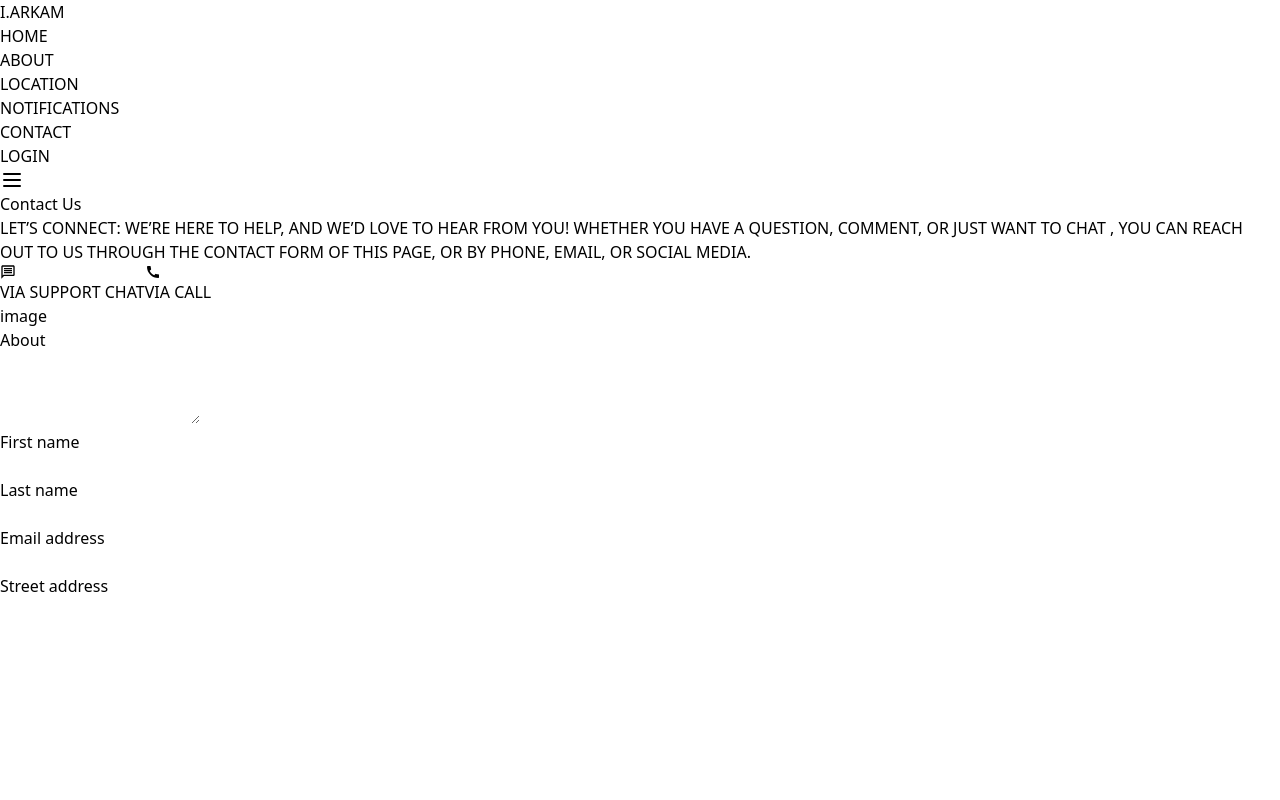
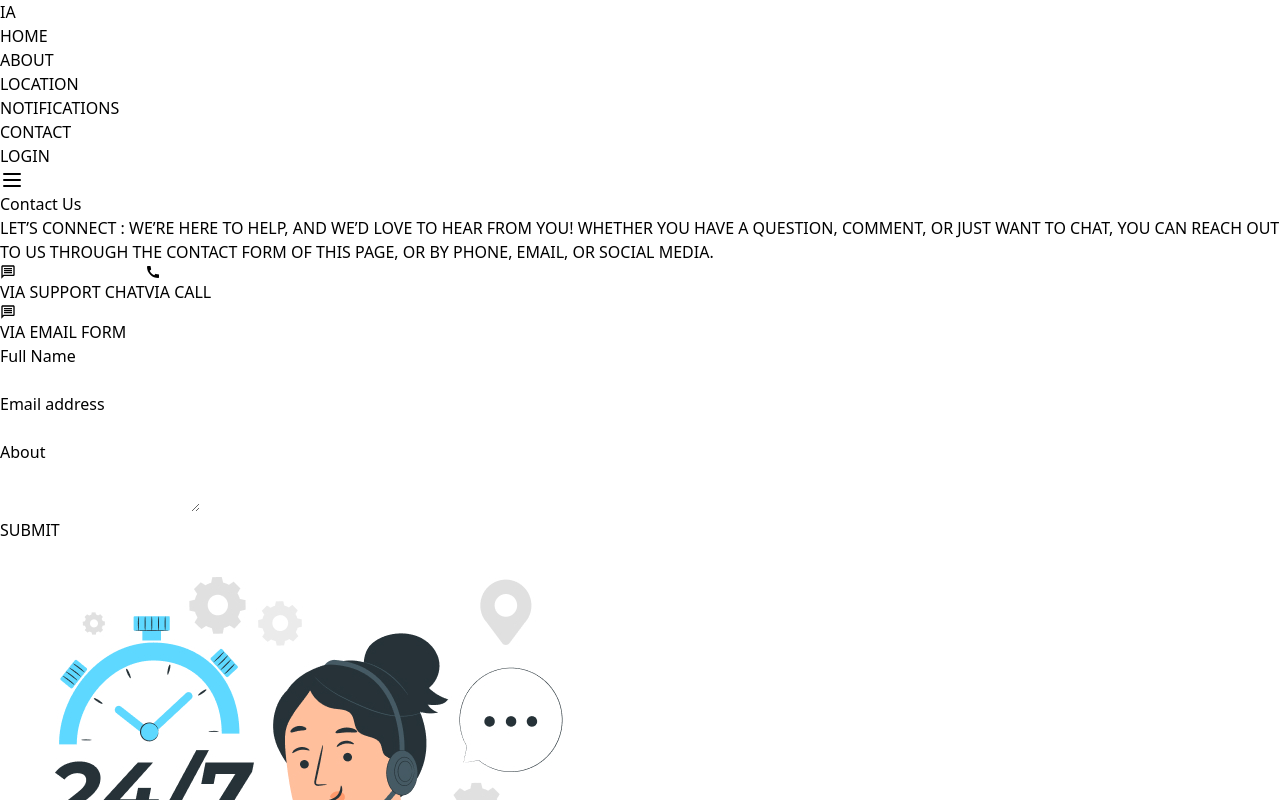
Before and after one commit to Istekhar-Arkam/Contact-Us-Dashboard, a React (Vite) app: page / in a window 1280 px wide. Shown: the top 800 px of the page. Built offline with nearby package versions, Linux system fonts and the light colour scheme.

Commit message:
all set ui

```diff
--- a/src/componentButton/button1.jsx
+++ b/src/componentButton/button1.jsx
@@ -1,7 +1,7 @@
 import React from "react";
 const Button1 = (props) => {
   return (
-    <button class="flex items-center gap-2 relative px-5 py-2 rounded-md bg-white isolation-auto z-10 border-2 border-black before:absolute before:w-full before:transition-all before:duration-700 before:hover:w-full before:-left-full before:hover:left-0 before:rounded-full before:bg-black before:-z-10 before:aspect-square before:hover:scale-150 overflow-hidden before:hover:duration-700 hover:text-white mb-2 min-w-14">
+    <button class="flex items-center justify-center gap-2 sm:gap-4relative py-2 rounded-md bg-white isolation-auto z-10 border-2 border-black before:absolute before:w-full before:transition-all before:duration-700 before:hover:w-full before:-left-full before:hover:left-0 before:rounded-full before:bg-black before:-z-10 before:aspect-square before:hover:scale-150 overflow-hidden before:hover:duration-700 hover:text-white mb-4 min-w-52 font-semibold">
       {props.icon}{props.text}
 
     </button>
--- a/src/componentButton/button2.jsx
+++ b/src/componentButton/button2.jsx
@@ -1,10 +1,11 @@
-import React from 'react'
-
+import React from "react";
+import { MdOutlineMessage } from "react-icons/md";
 const Button2 = () => {
   return (
-    <button class="flex items-center gap-2 relative px-5 py-2 rounded-md bg-white isolation-auto z-10 border-2 border-black before:absolute before:w-full before:transition-all before:duration-700 before:hover:w-full before:-left-full before:hover:left-0 before:rounded-full before:bg-black before:-z-10 before:aspect-square before:hover:scale-150 overflow-hidden before:hover:duration-700 hover:text-white mb-2 min-w-40">VIA EMAIL FORM
-        </button>
-  )
-}
+    <button class="flex items-center justify-center gap-2 relative py-2 rounded-md bg-white isolation-auto z-10 border-2 border-black before:absolute before:w-full before:transition-all before:duration-700 before:hover:w-full before:-left-full before:hover:left-0 before:rounded-full before:bg-black before:-z-10 before:aspect-square before:hover:scale-150 overflow-hidden before:hover:duration-700 hover:text-white mb-5 min-w-80 font-semibold sm:ml-20">
+      {<MdOutlineMessage className="text-xl ma" />}VIA EMAIL FORM
+    </button>
+  );
+};
 
-export default Button2
+export default Button2;
--- a/src/components/contactHeader.jsx
+++ b/src/components/contactHeader.jsx
@@ -6,20 +6,20 @@ const ContactHeader = () => {
     <>
       {/* container */}
       <div className="flex justify-center">
-        <div className="border-4 border-red-600 max-w-5xl mx-4 my-10">
+        <div className="max-w-5xl">
           {/* contact container */}
 
           <div className="px-4">
             <h1 className="font-bold text-3xl py-7 sm:text-6xl">Contact Us</h1>
-            <p className="font-serif">
-              LET’S CONNECT: WE’RE HERE TO HELP, AND WE’D LOVE TO HEAR FROM YOU!
-              WHETHER YOU HAVE A QUESTION, COMMENT, OR JUST WANT TO CHAT , YOU
-              CAN REACH OUT TO US THROUGH THE CONTACT FORM OF THIS PAGE, OR BY
-              PHONE, EMAIL, OR SOCIAL MEDIA.
+            <p>
+              LET’S CONNECT : WE’RE HERE TO HELP, AND WE’D LOVE TO HEAR FROM
+              YOU! WHETHER YOU HAVE A QUESTION, COMMENT, OR JUST WANT TO CHAT,
+              YOU CAN REACH OUT TO US THROUGH THE CONTACT FORM OF THIS PAGE, OR
+              BY PHONE, EMAIL, OR SOCIAL MEDIA.
             </p>
           </div>
           <FirstForm />
-          <SecondForm/>
+          <SecondForm />
         </div>
       </div>
     </>
--- a/src/components/firstForm.jsx
+++ b/src/components/firstForm.jsx
@@ -3,19 +3,16 @@ import Button1 from "../componentButton/button1";
 import { MdOutlineMessage } from "react-icons/md";
 import { MdCall } from "react-icons/md";
 
-
 const FirstForm = () => {
   return (
     <>
       <div className="flex flex-col sm:flex-row">
-        <div className="border-2 border-blue-700 my-5 mx-2 sm:flex sm:px-10 sm:gap-5 flex flex-col sm:flex-row-2 w-3/5">
-          <Button1 text="VIA SUPPORT CHAT" icon={<MdOutlineMessage className="text-xl"/>} />
-          <Button1 text="VIA CALL" icon={<MdCall className="text-xl"/>} />
-
-        </div>
-
-        <div className="border-2 border-yellow-500">image
-
+        <div className="my-5 sm:px-10 sm:gap-5 flex flex-col sm:flex-row">
+          <Button1
+            text="VIA SUPPORT CHAT"
+            icon={<MdOutlineMessage className="text-xl ma" />}
+          />
+          <Button1 text="VIA CALL" icon={<MdCall className="text-xl" />} />
         </div>
       </div>
     </>
--- a/src/components/navbar.jsx
+++ b/src/components/navbar.jsx
@@ -35,8 +35,8 @@ export function Navbar() {
     <div className="relative w-full bg-white">
       <div className="mx-auto flex items-center justify-between px-4 py-2 sm:px-6 lg:px-7 sm:h-16 shadow-lg bg-black text-white">
         <div className="inline-flex items-center space-x-2">
-          <h1 className="font-black text-2xl px-7 hover:bg-lime-500 hover:text-slate-200">
-            I.ARKAM
+          <h1 className="text-white text-2xl px-7 hover:bg-lime-500 hover:text-slate-200 font-medium">
+            IA
           </h1>
         </div>
         <div className="hidden grow items-start lg:flex">
--- a/src/components/secondForm.jsx
+++ b/src/components/secondForm.jsx
@@ -1,71 +1,31 @@
-
+import Button2 from "../componentButton/button2";
+import contactImage from "../assets/image/contactImage.jpg"
 
 export default function SecondForm() {
   return (
     <form>
-      <div className="space-y-12">
-        <div className="border-b border-gray-900/10 pb-12">
-          <div className="mt-10 grid grid-cols-1 gap-x-6 gap-y-8 sm:grid-cols-6">
-            <div className="col-span-full">
-              <label
-                htmlFor="about"
-                className="block text-sm font-medium leading-6 text-gray-900"
-              >
-                About
-              </label>
-              <div className="mt-2">
-                <textarea
-                  id="about"
-                  name="about"
-                  rows={3}
-                  className="block w-full rounded-md border-0 py-1.5 text-gray-900 shadow-sm ring-1 ring-inset ring-gray-300 placeholder:text-gray-400 focus:ring-2 focus:ring-inset focus:ring-indigo-600 sm:text-sm sm:leading-6"
-                  defaultValue={""}
-                />
-              </div>
-
-            </div>
-          </div>
-        </div>
-
-        <div className="border-b border-gray-900/10 pb-12">
-          <div className="mt-10 grid grid-cols-1 gap-x-6 gap-y-8 sm:grid-cols-6">
-            <div className="sm:col-span-3">
+      <div className="space-y-12 flex flex-col sm:flex-row">
+        <div className="border-b border-gray-900/10">
+          <Button2 />
+          <div className="mt-5 grid grid-cols-1 gap-x-6 gap-y-8 sm:grid-cols-6">
+            <div className="sm:col-span-3 w-full">
               <label
                 htmlFor="first-name"
                 className="block text-sm font-medium leading-6 text-gray-900"
               >
-                First name
+                Full Name
               </label>
               <div className="mt-2">
                 <input
-                  id="first-name"
-                  name="first-name"
+                  id=" Full Name"
+                  name=" Full Name"
                   type="text"
-
                   className="block w-full rounded-md border-0 py-1.5 text-gray-900 shadow-sm ring-1 ring-inset ring-gray-300 placeholder:text-gray-400 focus:ring-2 focus:ring-inset focus:ring-indigo-600 sm:text-sm sm:leading-6"
                 />
               </div>
             </div>
 
-            <div className="sm:col-span-3">
-              <label
-                htmlFor="last-name"
-                className="block text-sm font-medium leading-6 text-gray-900"
-              >
-                Last name
-              </label>
-              <div className="mt-2">
-                <input
-                  id="last-name"
-                  name="last-name"
-                  type="text"
-                  autoComplete="family-name"
-                  className="block w-full rounded-md border-0 py-1.5 text-gray-900 shadow-sm ring-1 ring-inset ring-gray-300 placeholder:text-gray-400 focus:ring-2 focus:ring-inset focus:ring-indigo-600 sm:text-sm sm:leading-6"
-                />
-              </div>
-            </div>
-
-            <div className="sm:col-span-4">
+            <div className="sm:col-span-4 w-full">
               <label
                 htmlFor="email"
                 className="block text-sm font-medium leading-6 text-gray-900"
@@ -77,21 +37,34 @@ export default function SecondForm() {
                   id="email"
                   name="email"
                   type="email"
-
                   className="block w-full rounded-md border-0 py-1.5 text-gray-900 shadow-sm ring-1 ring-inset ring-gray-300 placeholder:text-gray-400 focus:ring-2 focus:ring-inset focus:ring-indigo-600 sm:text-sm sm:leading-6"
                 />
               </div>
             </div>
-
-            <div className="col-span-full">
+            <div className="col-span-full w-full">
               <label
-                htmlFor="street-address"
+                htmlFor="about"
                 className="block text-sm font-medium leading-6 text-gray-900"
               >
-                Street address
+                About
               </label>
+              <div className="mt-2">
+                <textarea
+                  id="about"
+                  rows={2}
+                  className="block w-full rounded-md border-0 py-1.5 text-gray-900 shadow-sm ring-1 ring-inset ring-gray-300 placeholder:text-gray-400 focus:ring-2 focus:ring-inset focus:ring-indigo-600 sm:text-sm sm:leading-6"
+                />
+              </div>
+            </div>
+            <div>
+              <button class="flex items-center gap-2 relative py-2 rounded-md bg-white isolation-auto z-10 border-2 border-black before:absolute before:w-full before:transition-all before:duration-700 before:hover:w-full before:-left-full before:hover:left-0 before:rounded-full before:bg-black before:-z-10 before:aspect-square before:hover:scale-150 overflow-hidden before:hover:duration-700 hover:text-white mb-2 px-5 font-semibold">
+                SUBMIT
+              </button>
             </div>
           </div>
+        </div>
+        <div className="px-3 w-full">
+          <img src={contactImage} alt="image" />
         </div>
       </div>
     </form>
```
Also changed, not shown: src/assets/image/Service 24_7-pana 1 (1).svg (deleted), src/assets/image/contactImage.jpg (added).
